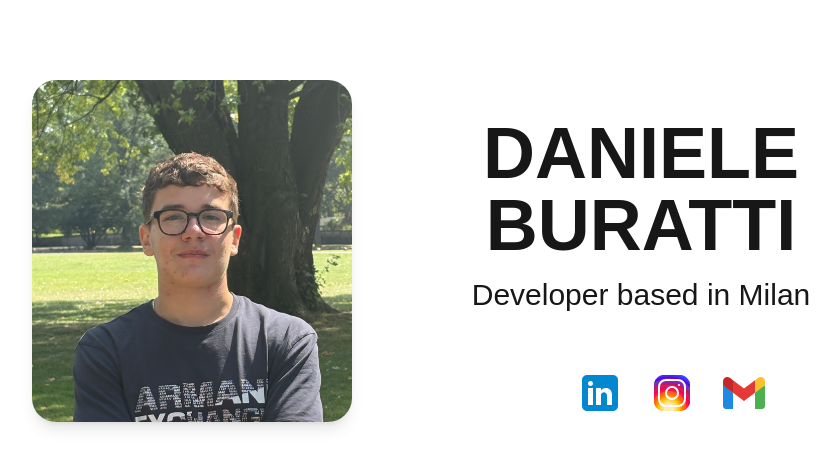
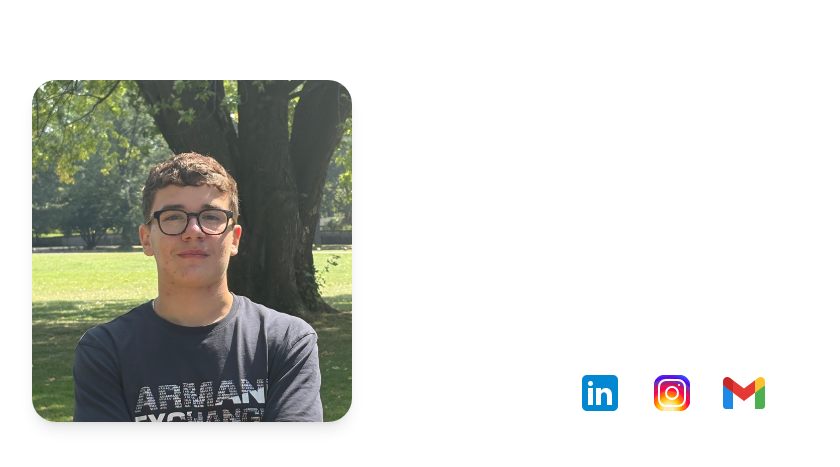
Before and after one commit to Danibura/portfolio, a Next.js app: page / in a window 1280 px wide. Shown: the top 467 px of the page, without its empty margins (219-1059 px from the left). Built offline with nearby package versions, Linux system fonts and the light colour scheme.

Commit message:
Changed text color

```diff
--- a/app/page.tsx
+++ b/app/page.tsx
@@ -18,7 +18,7 @@ export default function Home() {
     <div className="bg-mist-900 min-h-screen">
       <div className="flex flex-wrap justify-center items-center gap-x-30 mt-6 md:mt-20">
         <Profile />
-        <div className="block mt-8 text-center">
+        <div className="block mt-8 text-center text-white">
           <h1 className="font-bold text-4xl md:text-7xl">
             DANIELE <br /> BURATTI
           </h1>
```
